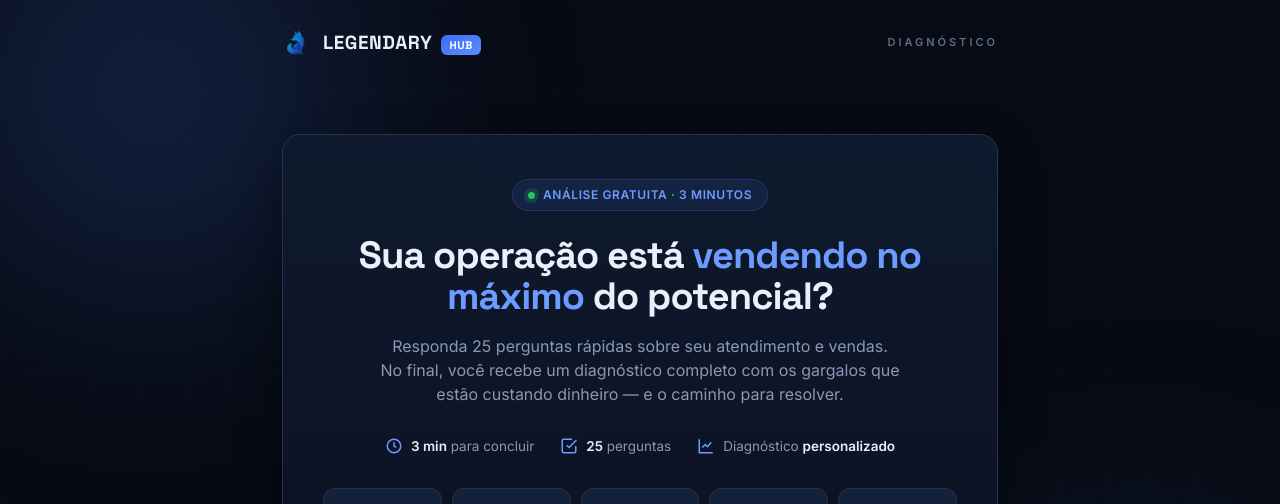
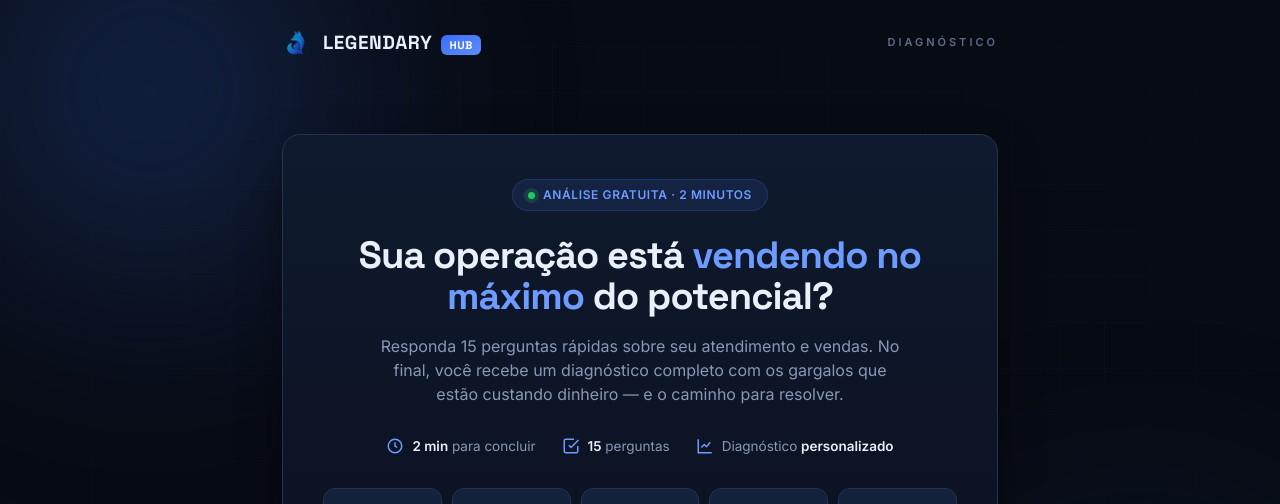
Before and after one commit to Ewertongusts/Legendary_diagnostico, a Nuxt app: page / in a window 1280 px wide. Shown: the top 504 px of the page. Built offline with nearby package versions, Linux system fonts and the light colour scheme.

Commit message:
docs: update IntroScreen indicators to 15 questions and 2 minutes

```diff
--- a/app/components/IntroScreen.vue
+++ b/app/components/IntroScreen.vue
@@ -11,7 +11,7 @@ defineProps<{
     <!-- Eyebrow -->
     <span class="inline-flex items-center gap-2 text-xs font-semibold tracking-wider text-brand-blue-soft bg-brand-blue/10 border border-brand-blue/20 px-[15px] py-[7px] rounded-full mb-[24px] uppercase">
       <span class="w-[7px] h-[7px] rounded-full bg-brand-green shadow-[0_0_0_4px_rgba(34,197,94,0.18)]"></span>
-      Análise gratuita · 3 minutos
+      Análise gratuita · 2 minutos
     </span>
 
     <!-- Heading -->
@@ -20,7 +20,7 @@ defineProps<{
     </h1>
 
     <p class="text-brand-muted text-base max-w-[520px] mx-auto mb-[30px]">
-      Responda 25 perguntas rápidas sobre seu atendimento e vendas. No final, você recebe um diagnóstico completo com os gargalos que estão custando dinheiro — e o caminho para resolver.
+      Responda 15 perguntas rápidas sobre seu atendimento e vendas. No final, você recebe um diagnóstico completo com os gargalos que estão custando dinheiro — e o caminho para resolver.
     </p>
 
     <!-- Meta indicators -->
@@ -30,14 +30,14 @@ defineProps<{
           <circle cx="12" cy="12" r="9" />
           <path d="M12 7v5l3 2" />
         </svg>
-        <span><b class="text-brand-text font-semibold">3 min</b> para concluir</span>
+        <span><b class="text-brand-text font-semibold">2 min</b> para concluir</span>
       </div>
       <div class="flex items-center gap-2 text-[13.5px] text-brand-muted">
         <svg class="w-[18px] h-[18px] text-brand-blue-soft flex-shrink-0" viewBox="0 0 24 24" fill="none" stroke="currentColor" stroke-width="2">
           <path d="M9 11l3 3L22 4" />
           <path d="M21 12v7a2 2 0 0 1-2 2H5a2 2 0 0 1-2-2V5a2 2 0 0 1 2-2h11" />
         </svg>
-        <span><b class="text-brand-text font-semibold">25</b> perguntas</span>
+        <span><b class="text-brand-text font-semibold">15</b> perguntas</span>
       </div>
       <div class="flex items-center gap-2 text-[13.5px] text-brand-muted">
         <svg class="w-[18px] h-[18px] text-brand-blue-soft flex-shrink-0" viewBox="0 0 24 24" fill="none" stroke="currentColor" stroke-width="2">
```
